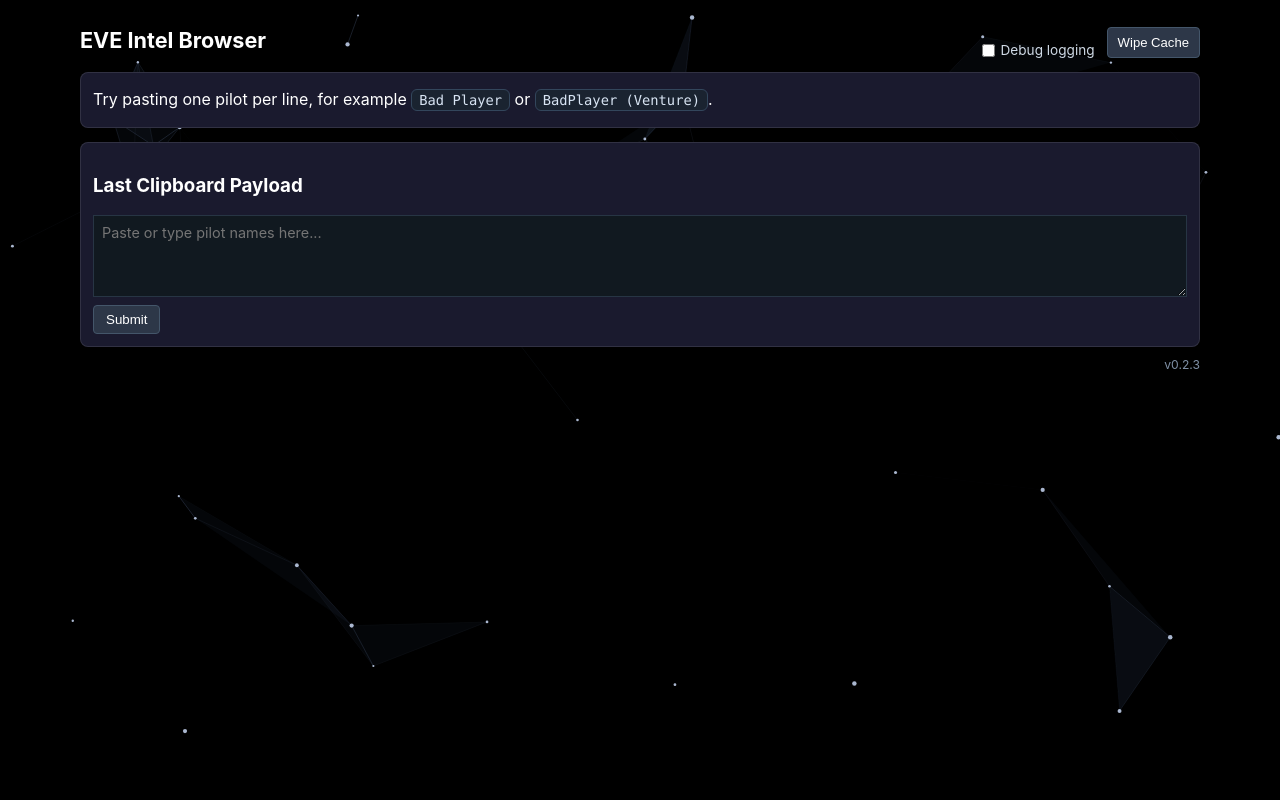
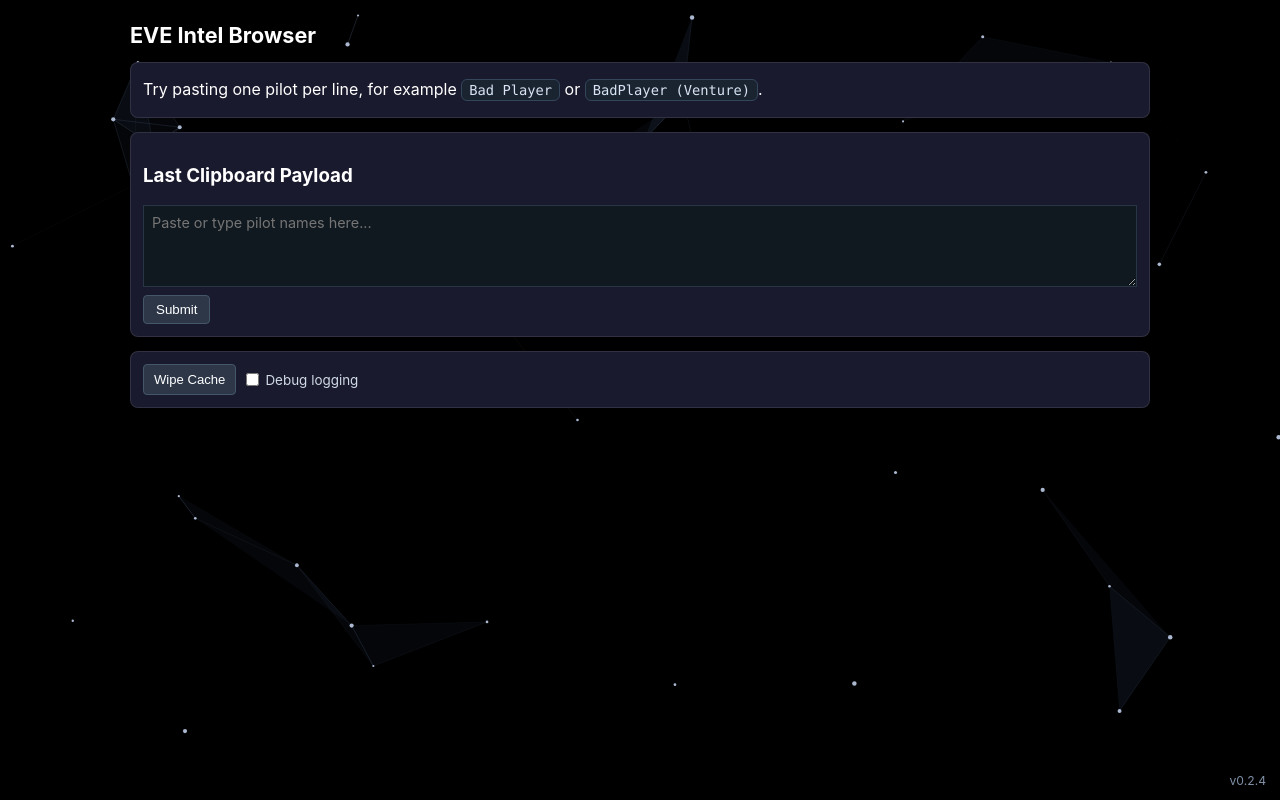
Before and after one commit to lunemec/eve-intel, a React (Vite) app: page / in a window 1280 px wide. Built offline with nearby package versions, Linux system fonts and the light colour scheme.

Commit message:
Version 0.2.4.

```diff
--- a/electron/main.cjs
+++ b/electron/main.cjs
@@ -9,7 +9,7 @@
 
 function createWindow() {
   mainWindow = new BrowserWindow({
-    width: 1380,
+    width: 1080,
     height: 920,
     minWidth: 980,
     minHeight: 680,
--- a/package.json
+++ b/package.json
@@ -1,6 +1,6 @@
 {
   "name": "eve-intel-browser",
-  "version": "0.2.3",
+  "version": "0.2.4",
   "private": true,
   "main": "electron/main.cjs",
   "type": "module",
--- a/src/App.tsx
+++ b/src/App.tsx
@@ -91,6 +91,7 @@
 const DEEP_HISTORY_MAX_PAGES = 20;
 const TOP_SHIP_CANDIDATES = 5;
 const DETAIL_FIT_CANDIDATES = 3;
+const FAST_SCROLL_DURATION_MS = 120;
 
 export default function App() {
   const [settings, setSettings] = useState<Settings>(() => loadSettings());
@@ -105,6 +106,7 @@
   const [networkNotice, setNetworkNotice] = useState<string>("");
   const [debugLines, setDebugLines] = useState<string[]>([]);
   const pasteTrapRef = useRef<HTMLTextAreaElement>(null);
+  const debugSectionRef = useRef<HTMLElement>(null);
   const copyableFleetCount = pilotCards.filter((pilot) => Number.isFinite(pilot.characterId)).length;
 
   const applyPaste = (text: string) => {
@@ -125,14 +127,20 @@
   };
 
   const logDebug = (message: string, data?: unknown) => {
+    const suffix = data !== undefined ? ` | ${safeStringify(data)}` : "";
+    const line = `[${new Date().toLocaleTimeString()}] ${message}${suffix}`;
+    setDebugLines((prev) => [line, ...prev].slice(0, 250));
+    if (debugEnabled) {
+      console.debug(line);
+    }
+  };
+
+  useEffect(() => {
     if (!debugEnabled) {
       return;
     }
-    const suffix = data !== undefined ? ` | ${safeStringify(data)}` : "";
-    const line = `[${new Date().toLocaleTimeString()}] ${message}${suffix}`;
-    setDebugLines((prev) => [line, ...prev].slice(0, 250));
-    console.debug(line);
-  };
+    debugSectionRef.current?.scrollIntoView({ behavior: "smooth", block: "start" });
+  }, [debugEnabled]);
 
   useEffect(() => {
     const onPaste = (event: ClipboardEvent) => {
@@ -522,33 +530,6 @@
 
       <header className="toolbar">
         <h1>EVE Intel Browser</h1>
-        <div className="settings">
-          <label className="setting-inline">
-            <input
-              type="checkbox"
-              checked={debugEnabled}
-              onChange={(event) => setDebugEnabled(event.target.checked)}
-            />
-            Debug logging
-          </label>
-          <button
-            type="button"
-            className="settings-button"
-            onClick={async () => {
-              await clearIntelCache();
-              logDebug("Cache wiped by user");
-              setNetworkNotice("Cache wiped.");
-              const payload = (lastPasteRaw || manualEntry).trim();
-              if (payload) {
-                applyPaste(payload);
-              } else {
-                setPilotCards([]);
-              }
-            }}
-          >
-            Wipe Cache
-          </button>
-        </div>
         {isDesktopApp ? (
           <div className="window-controls">
             <button
@@ -626,6 +607,7 @@
               </div>
               <ul className="fleet-summary-list">
                 {pilotCards.map((pilot) => {
+                  const detailAnchorId = pilotDetailAnchorId(pilot);
                   const topShip = pilot.predictedShips[0];
                   const topFit = topShip?.shipTypeId
                     ? pilot.fitCandidates.find((entry) => entry.shipTypeId === topShip.shipTypeId)
@@ -639,6 +621,16 @@
                     <li
                       className={`fleet-summary-line fleet-summary-grid${topShipCyno ? " cyno-highlight" : ""}`}
                       key={`summary-${pilot.parsedEntry.pilotName.toLowerCase()}`}
+                      onClick={(event) => {
+                        const target = event.target as HTMLElement;
+                        if (target.closest("a, button")) {
+                          return;
+                        }
+                        const detail = document.getElementById(detailAnchorId);
+                        if (detail) {
+                          smoothScrollToElement(detail, FAST_SCROLL_DURATION_MS);
+                        }
+                      }}
                     >
                       <span className="fleet-col fleet-col-pilot">
                         {pilot.characterId ? (
@@ -740,7 +732,11 @@
           ) : null}
           <section className="cards">
             {pilotCards.map((pilot) => (
-              <article className="pilot-card" key={pilot.parsedEntry.pilotName.toLowerCase()}>
+              <article
+                className="pilot-card"
+                id={pilotDetailAnchorId(pilot)}
+                key={pilot.parsedEntry.pilotName.toLowerCase()}
+              >
               <div className={`player-card ${threatClass(pilot.stats?.danger)}`}>
                 <div
                   className={`fetch-progress-line detail-progress${isPilotFetching(pilot) ? " active" : ""}`}
@@ -1024,8 +1020,37 @@
           <button type="submit" className="manual-entry-submit">Submit</button>
         </form>
       </section>
+      <section className="raw controls-panel">
+        <div className="controls-panel-row">
+          <button
+            type="button"
+            className="settings-button"
+            onClick={async () => {
+              await clearIntelCache();
+              logDebug("Cache wiped by user");
+              setNetworkNotice("Cache wiped.");
+              const payload = (lastPasteRaw || manualEntry).trim();
+              if (payload) {
+                applyPaste(payload);
+              } else {
+                setPilotCards([]);
+              }
+            }}
+          >
+            Wipe Cache
+          </button>
+          <label className="bottom-debug-toggle">
+            <input
+              type="checkbox"
+              checked={debugEnabled}
+              onChange={(event) => setDebugEnabled(event.target.checked)}
+            />
+            Debug logging
+          </label>
+        </div>
+      </section>
       {debugEnabled ? (
-        <section className="raw">
+        <section className="raw" ref={debugSectionRef}>
           <h3>Debug Log</h3>
           <pre>{debugLines.length > 0 ? debugLines.join("\n") : "(no events yet)"}</pre>
         </section>
@@ -1552,3 +1577,33 @@
     // Ignore storage failures.
   }
 }
+
+function pilotDetailAnchorId(pilot: PilotCard): string {
+  const stableKey = pilot.characterId
+    ? `char-${pilot.characterId}`
+    : pilot.parsedEntry.pilotName.toLowerCase().replace(/[^a-z0-9]+/g, "-");
+  return `pilot-detail-${stableKey}`;
+}
+
+function smoothScrollToElement(element: HTMLElement, durationMs: number): void {
+  const startY = window.scrollY;
+  const targetY = startY + element.getBoundingClientRect().top;
+  const delta = targetY - startY;
+  if (Math.abs(delta) < 2) {
+    return;
+  }
+
+  const start = performance.now();
+  const duration = Math.max(40, durationMs);
+  const easeOutCubic = (t: number) => 1 - Math.pow(1 - t, 3);
+
+  const tick = (now: number) => {
+    const progress = Math.min(1, (now - start) / duration);
+    window.scrollTo(0, startY + delta * easeOutCubic(progress));
+    if (progress < 1) {
+      requestAnimationFrame(tick);
+    }
+  };
+
+  requestAnimationFrame(tick);
+}
--- a/src/styles.css
+++ b/src/styles.css
@@ -31,7 +31,7 @@
 .app {
   position: relative;
   z-index: 1;
-  max-width: 1160px;
+  max-width: 1060px;
   margin: 0 auto;
   padding: 20px;
 }
@@ -123,6 +123,31 @@
 
 .settings-button:hover {
   background: #3a4960;
+}
+
+.controls-panel {
+  padding-top: 10px;
+  padding-bottom: 10px;
+}
+
+.controls-panel-row {
+  display: inline-flex;
+  align-items: center;
+  gap: 10px;
+  -webkit-app-region: no-drag;
+}
+
+.bottom-debug-toggle {
+  display: inline-flex;
+  align-items: center;
+  gap: 6px;
+  color: #d0dae6;
+  font-size: 0.84rem;
+  white-space: nowrap;
+}
+
+.bottom-debug-toggle input[type="checkbox"] {
+  margin: 0;
 }
 
 .window-controls {
@@ -272,6 +297,7 @@
   border-bottom: 1px solid #2a3340;
   padding-bottom: 6px;
   font-size: 0.86rem;
+  cursor: pointer;
 }
 
 .fleet-summary-line:last-child {
@@ -1007,10 +1033,13 @@
 }
 
 .app-version {
-  margin-top: 10px;
-  text-align: right;
+  position: fixed;
+  right: 14px;
+  bottom: 12px;
   color: #7f90a6;
   font-size: 0.76rem;
+  z-index: 30;
+  pointer-events: none;
 }
 
 .manual-entry-form {
```
Also changed, not shown: 1 other file (tests, documents, lock files or other folders).
